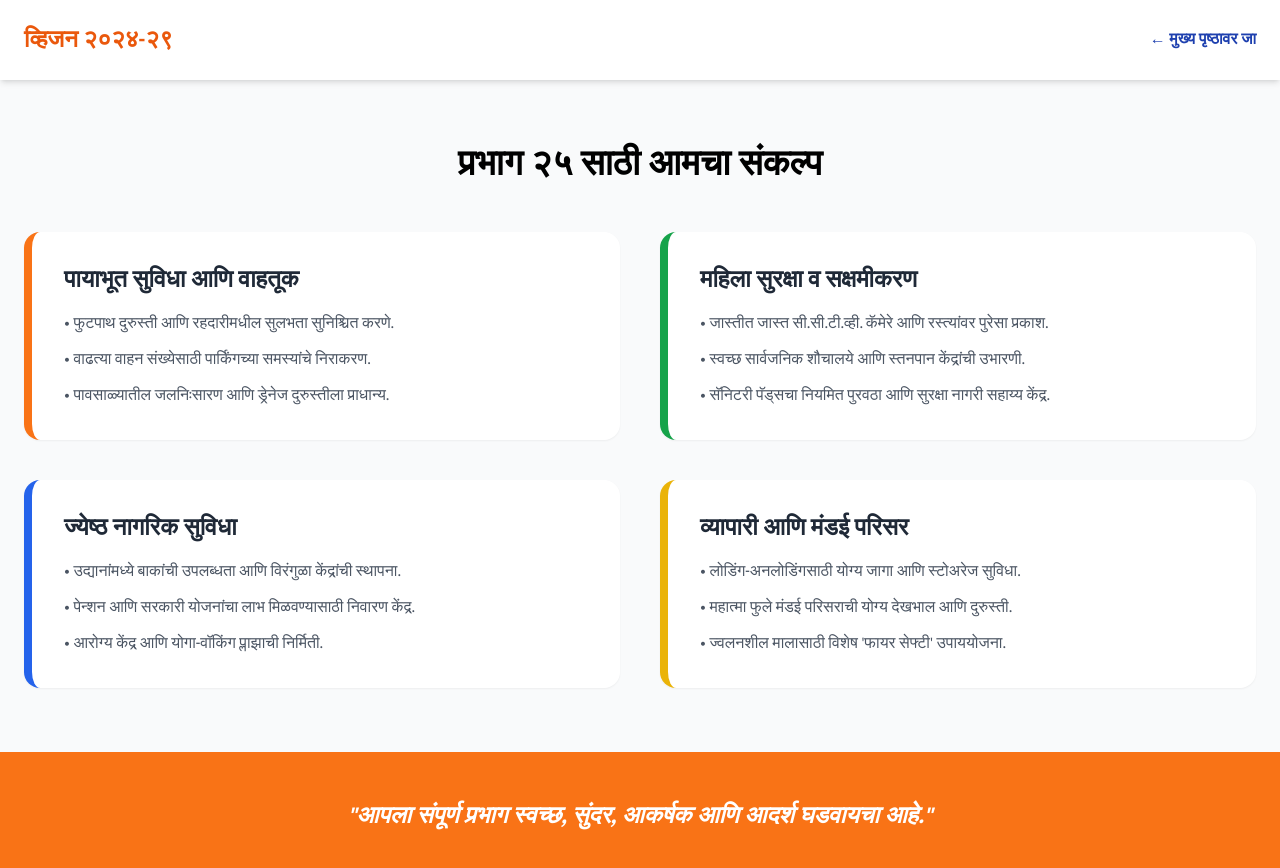
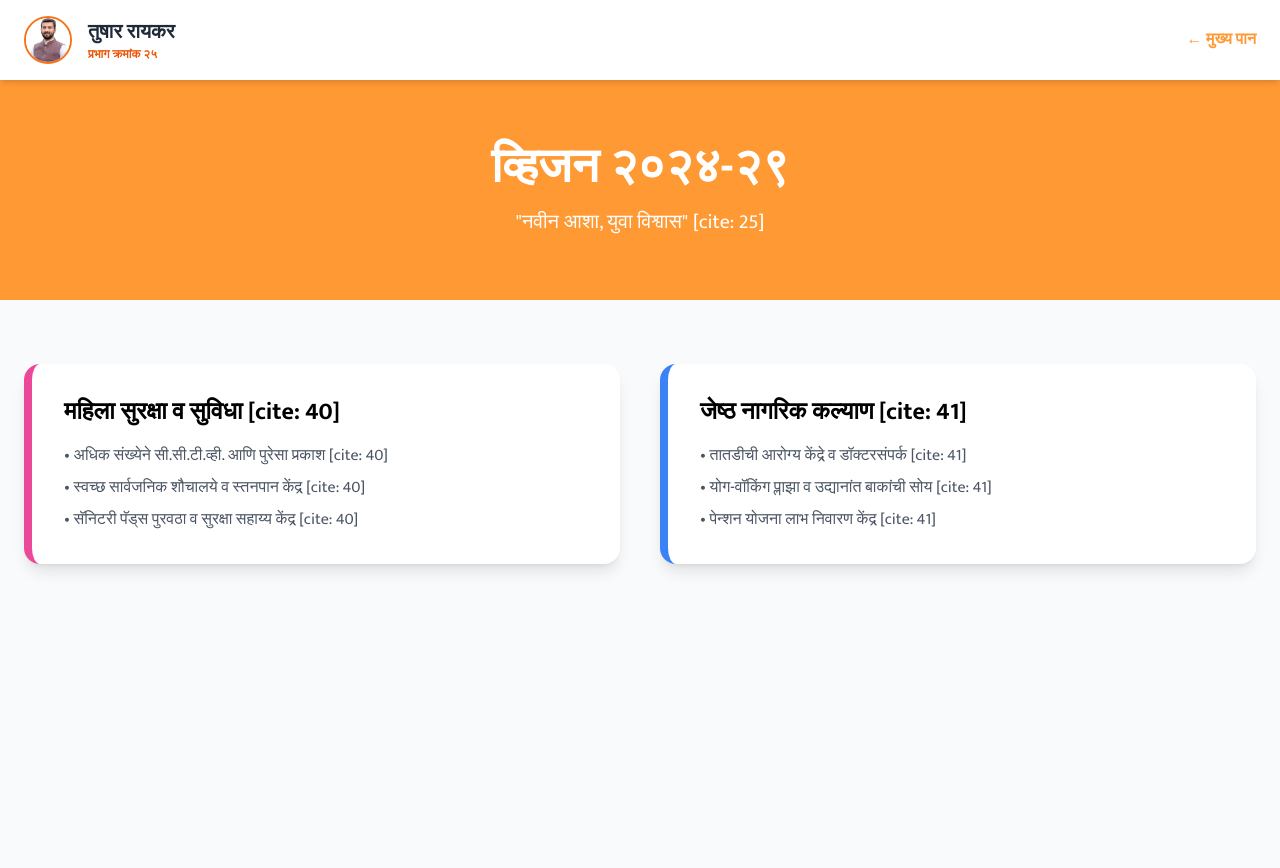
Before and after one commit to tushar-raikar/tushar-raikar.github.io, a plain HTML site: page initiatives.html in a window 1280 px wide. After the commit the page ends 800 px from the top, so only its background shows below. Drawn offline with nearby package versions, Linux system fonts and the light colour scheme.

Commit message:
Update initiatives.html

```diff
--- a/initiatives.html
+++ b/initiatives.html
@@ -9,69 +9,59 @@
     <link href="https://fonts.googleapis.com/css2?family=Mukta:wght@400;700&display=swap" rel="stylesheet">
     <style>
         body { font-family: 'Mukta', sans-serif; }
-        .bg-gradient-bjp { background: linear-gradient(135deg, #FF9933 0%, #ffffff 50%, #138808 100%); }
+        .bg-bjp-orange { background-color: #FF9933; }
+        .text-bjp-orange { color: #FF9933; }
     </style>
 </head>
 <body class="bg-gray-50">
 
-    <header class="bg-white shadow-md py-6">
+    <header class="bg-white shadow-md py-4 sticky top-0 z-50">
         <div class="container mx-auto px-6 flex justify-between items-center">
-            <h1 class="text-2xl font-bold text-orange-600">व्हिजन २०२४-२९</h1>
-            <a href="index.html" class="text-blue-800 font-bold hover:underline">← मुख्य पृष्ठावर जा</a>
+            <div class="flex items-center gap-4">
+                <div class="w-12 h-12 rounded-full overflow-hidden border-2 border-orange-500">
+                    <img src="candidate.jpg" alt="Tushar Raikar" class="w-full h-full object-cover">
+                </div>
+                <div>
+                    <h1 class="text-xl font-bold text-gray-800">तुषार रायकर</h1>
+                    <p class="text-xs text-orange-600 font-bold uppercase">प्रभाग क्रमांक २५</p>
+                </div>
+            </div>
+            <a href="index.html" class="text-bjp-orange font-bold hover:underline">← मुख्य पान</a>
         </div>
     </header>
 
-    <section class="py-16">
+    <section class="bg-bjp-orange py-16 text-white text-center">
         <div class="container mx-auto px-6">
-            <h2 class="text-4xl font-bold text-center mb-12" data-aos="fade-down">प्रभाग २५ साठी आमचा संकल्प</h2>
-
-            <div class="grid md:grid-cols-2 gap-10">
-                <div class="bg-white p-8 rounded-2xl shadow-sm border-l-8 border-orange-500" data-aos="fade-right">
-                    <h3 class="text-2xl font-bold mb-4 text-gray-800">पायाभूत सुविधा आणि वाहतूक</h3>
-                    <ul class="space-y-3 text-gray-600">
-                        <li>• फुटपाथ दुरुस्ती आणि रहदारीमधील सुलभता सुनिश्चित करणे.</li>
-                        <li>• वाढत्या वाहन संख्येसाठी पार्किंगच्या समस्यांचे निराकरण.</li>
-                        <li>• पावसाळ्यातील जलनिःसारण आणि ड्रेनेज दुरुस्तीला प्राधान्य.</li>
-                    </ul>
-                </div>
-
-                <div class="bg-white p-8 rounded-2xl shadow-sm border-l-8 border-green-600" data-aos="fade-left">
-                    <h3 class="text-2xl font-bold mb-4 text-gray-800">महिला सुरक्षा व सक्षमीकरण</h3>
-                    <ul class="space-y-3 text-gray-600">
-                        <li>• जास्तीत जास्त सी.सी.टी.व्ही. कॅमेरे आणि रस्त्यांवर पुरेसा प्रकाश.</li>
-                        <li>• स्वच्छ सार्वजनिक शौचालये आणि स्तनपान केंद्रांची उभारणी.</li>
-                        <li>• सॅनिटरी पॅड्सचा नियमित पुरवठा आणि सुरक्षा नागरी सहाय्य केंद्र.</li>
-                    </ul>
-                </div>
-
-                <div class="bg-white p-8 rounded-2xl shadow-sm border-l-8 border-blue-600" data-aos="fade-right">
-                    <h3 class="text-2xl font-bold mb-4 text-gray-800">ज्येष्ठ नागरिक सुविधा</h3>
-                    <ul class="space-y-3 text-gray-600">
-                        <li>• उद्यानांमध्ये बाकांची उपलब्धता आणि विरंगुळा केंद्रांची स्थापना.</li>
-                        <li>• पेन्शन आणि सरकारी योजनांचा लाभ मिळवण्यासाठी निवारण केंद्र.</li>
-                        <li>• आरोग्य केंद्र आणि योगा-वॉकिंग प्लाझाची निर्मिती.</li>
-                    </ul>
-                </div>
-
-                <div class="bg-white p-8 rounded-2xl shadow-sm border-l-8 border-yellow-500" data-aos="fade-left">
-                    <h3 class="text-2xl font-bold mb-4 text-gray-800">व्यापारी आणि मंडई परिसर</h3>
-                    <ul class="space-y-3 text-gray-600">
-                        <li>• लोडिंग-अनलोडिंगसाठी योग्य जागा आणि स्टोअरेज सुविधा.</li>
-                        <li>• महात्मा फुले मंडई परिसराची योग्य देखभाल आणि दुरुस्ती.</li>
-                        <li>• ज्वलनशील मालासाठी विशेष 'फायर सेफ्टी' उपाययोजना.</li>
-                    </ul>
-                </div>
-            </div>
+            <h2 class="text-4xl md:text-5xl font-bold mb-4" data-aos="zoom-in">व्हिजन २०२४-२९</h2>
+            <p class="text-xl opacity-90" data-aos="fade-up">"नवीन आशा, युवा विश्वास" [cite: 25]</p>
         </div>
     </section>
 
-    <section class="py-12 bg-orange-500 text-white text-center">
-        <div class="container mx-auto px-6">
-            <p class="text-2xl font-bold italic">"आपला संपूर्ण प्रभाग स्वच्छ, सुंदर, आकर्षक आणि आदर्श घडवायचा आहे."</p>
+    <section class="py-16">
+        <div class="container mx-auto px-6 grid md:grid-cols-2 gap-10">
+
+            <div class="bg-white p-8 rounded-2xl shadow-lg border-l-8 border-pink-500" data-aos="fade-right">
+                <h3 class="text-2xl font-bold mb-4">महिला सुरक्षा व सुविधा [cite: 40]</h3>
+                <ul class="space-y-2 text-gray-600">
+                    <li>• अधिक संख्येने सी.सी.टी.व्ही. आणि पुरेसा प्रकाश [cite: 40]</li>
+                    <li>• स्वच्छ सार्वजनिक शौचालये व स्तनपान केंद्र [cite: 40]</li>
+                    <li>• सॅनिटरी पॅड्स पुरवठा व सुरक्षा सहाय्य केंद्र [cite: 40]</li>
+                </ul>
+            </div>
+
+            <div class="bg-white p-8 rounded-2xl shadow-lg border-l-8 border-blue-500" data-aos="fade-left">
+                <h3 class="text-2xl font-bold mb-4">जेष्ठ नागरिक कल्याण [cite: 41]</h3>
+                <ul class="space-y-2 text-gray-600">
+                    <li>• तातडीची आरोग्य केंद्रे व डॉक्टरसंपर्क [cite: 41]</li>
+                    <li>• योग-वॉकिंग प्लाझा व उद्यानांत बाकांची सोय [cite: 41]</li>
+                    <li>• पेन्शन योजना लाभ निवारण केंद्र [cite: 41]</li>
+                </ul>
+            </div>
+
         </div>
     </section>
 
     <script src="https://unpkg.com/aos@2.3.1/dist/aos.js"></script>
-    <script>AOS.init({ duration: 800 });</script>
+    <script>AOS.init({ duration: 1000, once: true });</script>
 </body>
 </html>
```
